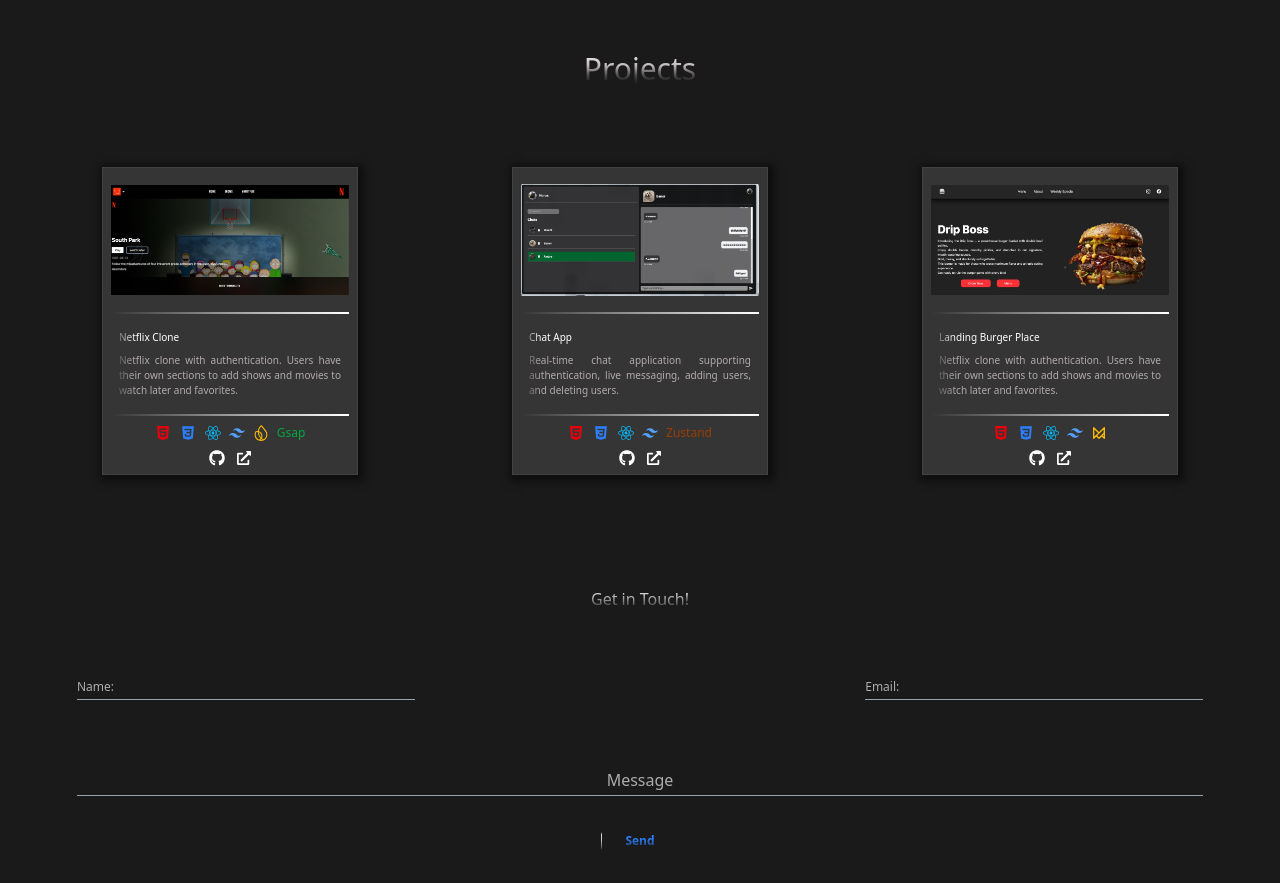
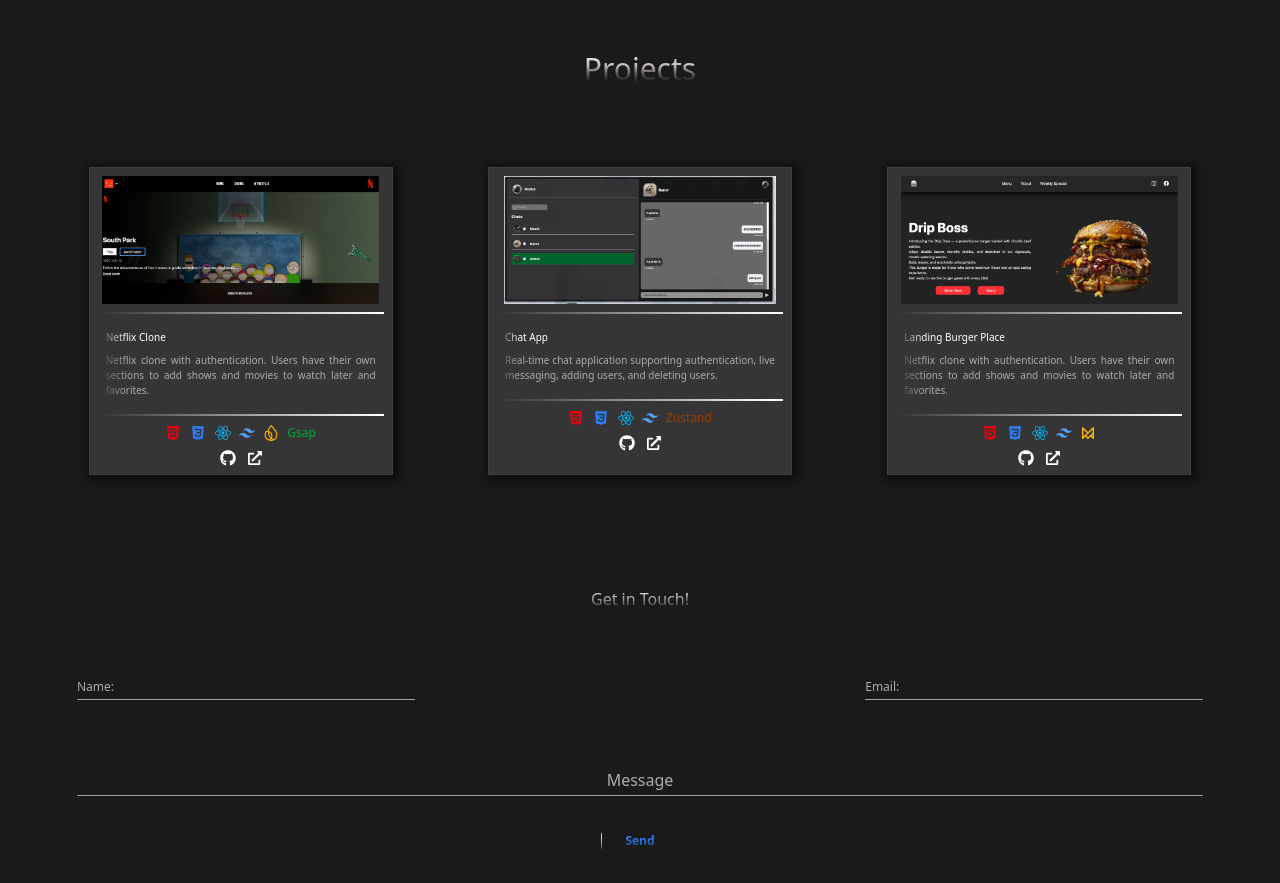
Before and after one commit to Juanagudelo9007/portfolio-react, a React (Vite) app in the folder Frontend/React/projects/portfolio-react/: page / in a window 1280 px wide. Shown: the part 820-1703 px from the top of the page. Built offline with nearby package versions, Linux system fonts and the light colour scheme.

Commit message:
fixing projects layout

```diff
--- a/Frontend/React/projects/portfolio-react/src/components/Projects.jsx
+++ b/Frontend/React/projects/portfolio-react/src/components/Projects.jsx
@@ -16,16 +16,16 @@ const Projects = () => {
       </h1>
       <div
         id="container"
-        className="w-full grid grid-col-1 sm:grid-cols-2 md:grid-cols-3  gap-10 justify-items-center p-10"
+        className="w-full grid grid-col-1 sm:grid-cols-2 md:grid-cols-3  gap-6 md:gap-4 lg:gap-2 justify-items-center p-10"
       >
         <div
           id="card1"
-          className="w-64 flex flex-col items-center gap-2 p-2 bg-[#363535]   text-white border border-[#424242] transition-all  hover:scale-110  hover:shadow-[2px_5px_19px_8px_rgba(0,0,0,0.5)] duration-500 shadow-[2px_2px_8px_4px_rgba(0,0,0,0.5)] hover:-translate-y-4"
+          className="w-64 lg:w-76 flex flex-col items-center gap-2 p-2 bg-[#363535]   text-white border border-[#424242] transition-all  hover:scale-110  hover:shadow-[2px_5px_19px_8px_rgba(0,0,0,0.5)] duration-500 shadow-[2px_2px_8px_4px_rgba(0,0,0,0.5)] hover:-translate-y-4"
         >
           <img
             src="/netflix-clone.png"
             alt=""
-            className=" h-32  object-contain   "
+            className=" h-32  object-contain "
           />
           <div className="w-full h-0.5 bg-white mask-l-from-1 " />
           <div
@@ -84,13 +84,9 @@ const Projects = () => {
         </div>
         <div
           id="card2"
-          className="w-64 flex flex-col items-center gap-2 p-2 bg-[#363535]   text-white border border-[#424242] transition-all  hover:scale-110  hover:shadow-[2px_5px_19px_8px_rgba(0,0,0,0.5)] duration-500 shadow-[2px_2px_8px_4px_rgba(0,0,0,0.5)] hover:-translate-y-4"
+          className="w-64 lg:w-76  flex flex-col items-center gap-2 p-2 bg-[#363535]   text-white border border-[#424242] transition-all  hover:scale-110  hover:shadow-[2px_5px_19px_8px_rgba(0,0,0,0.5)] duration-500 shadow-[2px_2px_8px_4px_rgba(0,0,0,0.5)] hover:-translate-y-4"
         >
-          <img
-            src="/chat-app.png"
-            alt=""
-            className=" h-32  object-contain rounded-xl"
-          />
+          <img src="/chat-app.png" alt="" className=" h-32  object-contain" />
           <div className="w-full h-0.5 bg-white mask-l-from-1 " />
           <div
             className="w-full flex flex-col  p-2 text-[10px] gap-2 mask-l-from-92%"
@@ -145,12 +141,12 @@ const Projects = () => {
         </div>
         <div
           id="card3"
-          className="w-64 flex flex-col items-center gap-2 p-2 bg-[#363535]   text-white border border-[#424242] transition-all  hover:scale-110  hover:shadow-[2px_5px_19px_8px_rgba(0,0,0,0.5)] duration-500 shadow-[2px_2px_8px_4px_rgba(0,0,0,0.5)] hover:-translate-y-4"
+          className="w-64 lg:w-76  flex flex-col items-center gap-2 p-2 bg-[#363535]   text-white border border-[#424242] transition-all  hover:scale-110  hover:shadow-[2px_5px_19px_8px_rgba(0,0,0,0.5)] duration-500 shadow-[2px_2px_8px_4px_rgba(0,0,0,0.5)] hover:-translate-y-4"
         >
           <img
             src="/landing-burger-react.png"
             alt=""
-            className=" h-32  object-contain rounded-xl"
+            className=" h-32  object-contain"
           />
           <div className="w-full h-0.5 bg-white mask-l-from-1 " />
           <div
```
